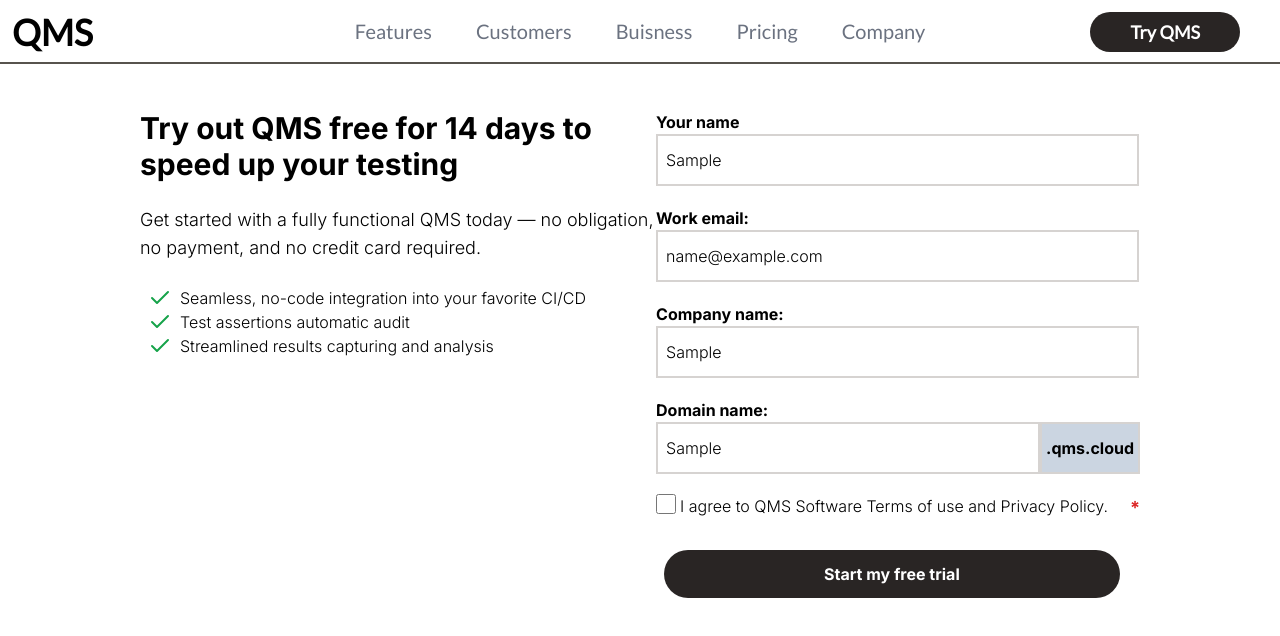
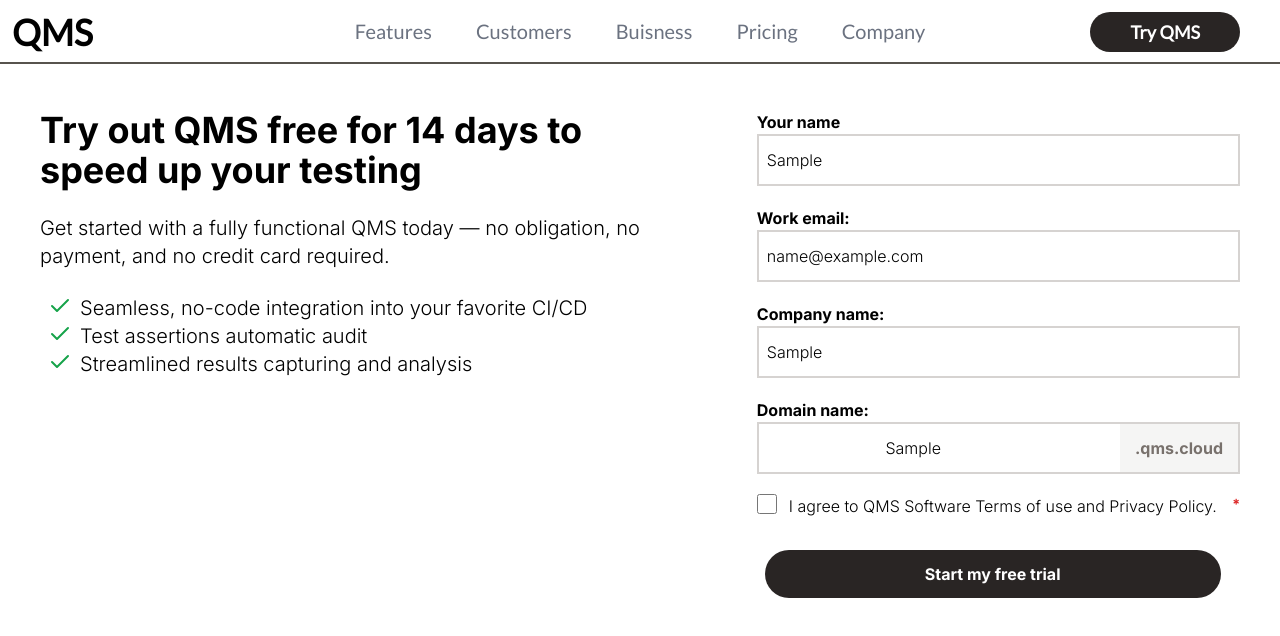
Before and after one commit to neblessed/qms_landing_page, a React (Create React App) app: page / in a window 1280 px wide. Both pictures are taken after typing "Sample", "name@example.com", "Sample", "Sample" into the empty fields and a click on the button "Start my free trial". Shown: the top 636 px of the page. Built offline with nearby package versions, Linux system fonts and the light colour scheme.

Commit message:
tryit form update

```diff
--- a/src/components/tryit/TryIt.style.css
+++ b/src/components/tryit/TryIt.style.css
@@ -10,7 +10,7 @@
 }
 
 .div-tryit{
-    width: 1000px;
+    width: 1200px;
     height: 500px;
     top: 40%; /* устанавливаем отступ сверху на 50% от высоты страницы */
     left: 50%; /* устанавливаем отступ слева на 50% от ширины страницы */
--- a/src/components/tryit/TryIt.tsx
+++ b/src/components/tryit/TryIt.tsx
@@ -6,17 +6,25 @@
 
 export const TryIt = () => {
     const { register, handleSubmit, formState: { errors } } = useForm<ITryitForm>();
-    const onSub: SubmitHandler<ITryitForm> = data => console.log(data);
+    const onSub: SubmitHandler<ITryitForm> = data => {
+        console.log(data);
+    };
+
+    const InputErrorComponent = ({ message }: any) => {
+        return (
+            <div className="text-red-600 text-sm absolute end-0 font-bold text-qms">{message}</div>
+        );
+    }
 
     return (
         <div>
             <form className="div-tryit flex justify-center absolute" onSubmit={handleSubmit(onSub)}>
-                <div className="text-qms pt-10 align-text-top">
-                    <p className="text-3xl font-bold">Try out QMS free for 14 days to speed up your testing</p>
+                <div className="text-qms pt-10 align-text-top mr-20">
+                    <p className="text-4xl font-bold">Try out QMS free for 14 days to speed up your testing</p>
                     <br />
-                    <p className="text-lg font-medium">Get started with a fully functional QMS today — no obligation, no payment, and no credit card required.</p>
+                    <p className="text-xl font-medium">Get started with a fully functional QMS today — no obligation, no payment, and no credit card required.</p>
                     <br />
-                    <div className="text-qms">
+                    <div className="text-qms text-xl">
                         <div className="flex justify-start gap-2 ml-2">
                             <Check className="text-green-600" />
                             <p>Seamless, no-code integration into your favorite CI/CD</p>
@@ -35,14 +43,14 @@
                     <div className="gap-4">
                         <div className="flex gap-3 justify-start">
                             <label className="text-base font-bold">Your name</label>
-                            {errors?.name && <div className="text-red-600 text-sm absolute end-0 font-bold text-qms">{errors.name.message}</div>}
+                            {errors?.name && <InputErrorComponent message={errors.name.message} />}
                         </div>
                         <input {...register('name', { required: 'required field', maxLength: { value: 20, message: 'max length 20' } })} className="border-2 border-stone-300 block py-3 pl-2 w-100"></input>
                     </div>
                     <div className="gap-4 mt-5">
                         <div className="flex gap-3 justify-start">
                             <label className="text-base font-bold">Work email:</label>
-                            {errors?.email && <div className="text-red-600 text-sm absolute end-0 font-bold text-qms">{errors.email.message}</div>}
+                            {errors?.email && <InputErrorComponent message={errors.email.message} />}
                         </div>
                         <input {...register('email', {
                             required: 'required field',
@@ -56,7 +64,7 @@
                     <div className="gap-4 mt-5">
                         <div className="flex gap-3 justify-start">
                             <label className="text-base font-bold">Company name:</label>
-                            {errors?.companyName && <div className="text-red-600 text-sm absolute end-0 font-bold text-qms">{errors.companyName.message}</div>}
+                            {errors?.companyName && <InputErrorComponent message={errors.companyName.message} />}
                         </div>
                         <input {...register('companyName', {
                             required: 'required field',
@@ -65,23 +73,20 @@
                     </div>
                     <div className="gap-4 mt-5">
                         <div className="flex gap-3 justify-start">
-                            <label {...register('domain', {
-                                required: 'required field',
-                                maxLength: { value: 20, message: 'max length 20' }
-                            })} className="text-base font-bold">Domain name:</label>
-                            {errors?.domain && <div className="text-red-600 text-sm absolute end-0 font-bold text-qms">{errors.domain.message}</div>}
+                            <label className="text-base font-bold">Domain name:</label>
+                            {errors?.domain && <InputErrorComponent message={errors.domain.message} />}
                         </div>
-                        <div className="flex justify-center">
+                        <div className="flex justify-center border-stone-300 border-2 w-100">
                             <input {...register('domain', {
                                 required: 'required field',
                                 maxLength: { value: 20, message: 'max length 20' }
-                            })} className="border-2 border-stone-300 block py-3 w-96 pl-2"></input>
-                            <div className="bg-slate-300 py-3 px-1 text-qms font-bold border-2 border-stone-300">.qms.cloud</div>
+                            })} className="block py-3 pl-2"></input>
+                            <div className="bg-stone-100 py-3 font-bold text-stone-500 w-30 text-center absolute right-0 border-r-2 border-stone-300 text-qms text-qms">.qms.cloud</div>
                         </div>
-                        <div className="flex justify-start mt-5">
-                            {errors.isAgree && <p className="text-red-600 text-lg absolute end-0 font-bold text-qms">*</p>}
-                            <input {...register('isAgree', { required: true, value: false })} type="checkbox" value="I agree to Qameta Software Terms of use and Privacy Policy." className="w-5 h-5" />
-                            <p className="text-qms font-medium ml-1">I agree to QMS Software Terms of use and Privacy Policy.</p>
+                        <div className="flex justify-start mt-5 gap-3 text-qms">
+                            <input {...register('isAgree', { required: '*', value: false })} type="checkbox" className="w-5 h-5" />
+                            {errors.isAgree && <InputErrorComponent message={errors.isAgree.message} />}
+                            <p className="font-medium">I agree to QMS Software Terms of use and Privacy Policy.</p>
                         </div>
                         <button type="submit" className="rounded-3xl left-1/2 mt-8 py-3 px-40 ml-2 text-qms font-bold bg-stone-800 text-white">Start my free trial</button>
                     </div>
--- a/tailwind.config.js
+++ b/tailwind.config.js
@@ -3,8 +3,9 @@
   content: ["./src/**/*.{html,js,tsx}"],
   theme: {
     extend: {
-      width:{
-        '100': '30.2rem'
+      width: {
+        '100': '30.2rem',
+        '30': '7.5rem'
       }
     },
   },
```
